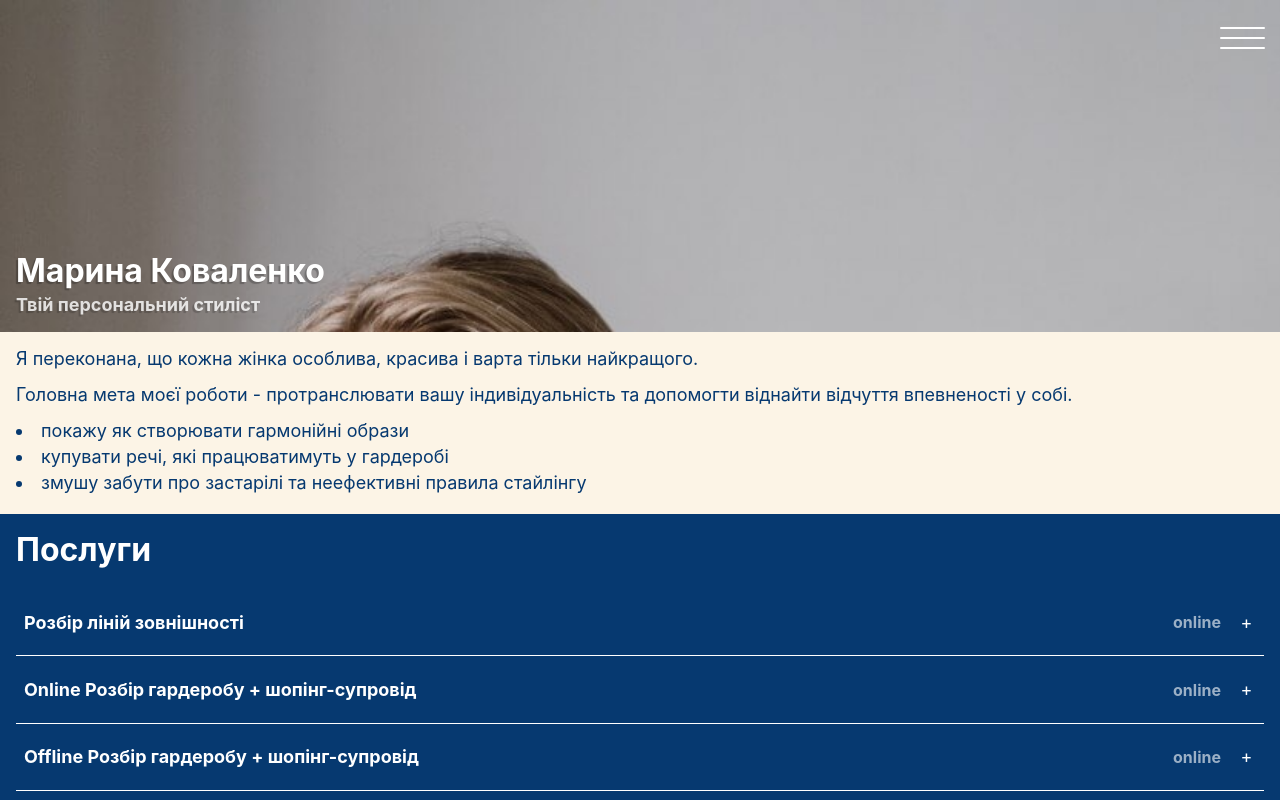
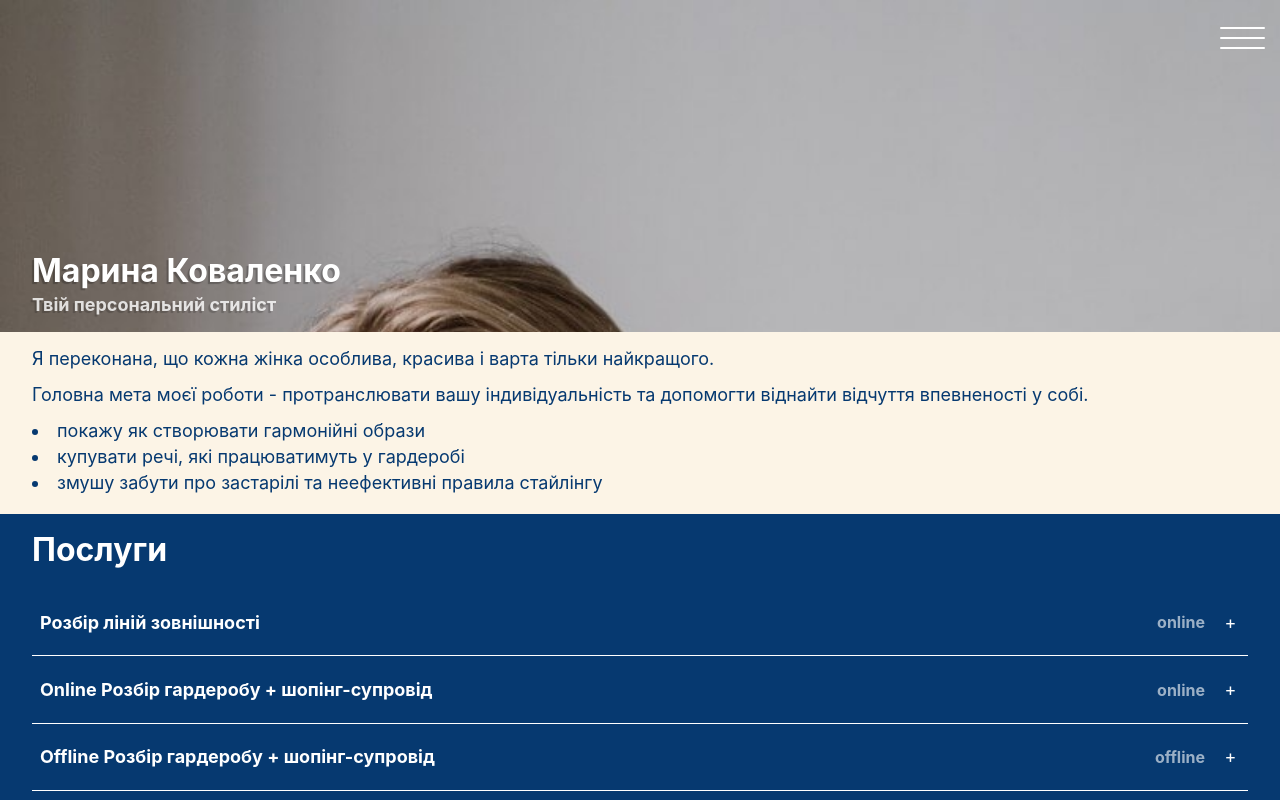
Before and after one commit to Andrew-Kovalenko/amatorka-mody, a React (Create React App) app: page / in a window 1280 px wide. Built offline with nearby package versions, Linux system fonts and the light colour scheme; the HTML template or start-up script is replaced by a standard one.

Commit message:
Make navigation in navbar alive

```diff
--- a/src/components/header/Header.tsx
+++ b/src/components/header/Header.tsx
@@ -1,8 +1,12 @@
 import './styles.css'
+import { NavBarContext } from '../root/NavBarContext';
+import { useContext } from 'react';
 
 export const Header: React.FC = () => {
+    const navBarContext = useContext(NavBarContext);
+
     return (
-        <header className="header-container">
+        <header className="header-container" ref={navBarContext && navBarContext.mainRef}>
             <h3 className="title">Марина Коваленко</h3>
             <h5 className="sub-title">Твій персональний стиліст</h5>
         </header>
--- a/src/components/header/styles.css
+++ b/src/components/header/styles.css
@@ -8,7 +8,7 @@
 
     flex-direction: column;
     justify-content: end;
-    padding: 1rem;
+    padding: 1rem 2rem;
 }
 
 
--- a/src/components/intro/Intro.tsx
+++ b/src/components/intro/Intro.tsx
@@ -1,6 +1,6 @@
-import {IntroList, IntroText, IntroWrapper} from "./styles";
+import { IntroList, IntroText, IntroWrapper } from './styles';
 
-export const Intro: React.FC = () => (
+export const Intro: React.FC = () =>  (
     <IntroWrapper>
         <IntroText>
             Я переконана, що кожна жінка особлива, красива і варта тільки найкращого.
@@ -14,4 +14,4 @@ export const Intro: React.FC = () => (
             <li>змушу забути про застарілі та неефективні правила стайлінгу</li>
         </IntroList>
     </IntroWrapper>
-)
+);
--- a/src/components/intro/styles.ts
+++ b/src/components/intro/styles.ts
@@ -2,7 +2,7 @@ import styled from 'styled-components';
 
 export const IntroWrapper = styled.div`
     background-color: #fcf4e6;
-    padding: 1rem;
+    padding: 1rem 2rem;
     color: #063970;
     font-size: 18px;
 `
--- a/src/components/navigation/Navigation.tsx
+++ b/src/components/navigation/Navigation.tsx
@@ -1,6 +1,6 @@
-import {useCallback, useState} from "react";
-import {NavigationButton} from "./button/NavigationButton";
-import {NavBar} from "./nav-bar/NavBar";
+import { useCallback, useState } from 'react';
+import { NavigationButton } from './button/NavigationButton';
+import { NavBar } from './nav-bar/NavBar';
 
 export const Navigation = () => {
     const [isNavBarOpen, setIsNavBarOpen]  = useState(false)
--- a/src/components/navigation/nav-bar/NavBar.tsx
+++ b/src/components/navigation/nav-bar/NavBar.tsx
@@ -1,4 +1,6 @@
 import {NavBarContent, NavBarItem, NavBarOverlay, NavBarWrapper} from "./styles";
+import { NavBarContext } from '../../root/NavBarContext';
+import { useContext } from "react";
 
 interface IPropsNavBar {
     isNavBarOpen: boolean,
@@ -8,22 +10,38 @@ interface IPropsNavBar {
 export const NavBar: React.FC<IPropsNavBar> = ({
    isNavBarOpen,
    toggleNavBar,
-}) => (
+}) => {
+    const navBarContext = useContext(NavBarContext);
+
+    if (!navBarContext) {
+        return (
             <NavBarWrapper isNavBarOpen={isNavBarOpen}>
-        <NavBarOverlay onClick={toggleNavBar} />
-        <NavBarContent >
-            <NavBarItem>
-                Про мене
+                Cannot found nav context
+            </NavBarWrapper>
+        )
+    }
+
+    const onItemClick = (ref: React.RefObject<HTMLDivElement>) => {
+        if (ref.current) {
+            ref.current.scrollIntoView({behavior: 'smooth'})
+            toggleNavBar()
+        }
+    }
+
+    return (
+        <NavBarWrapper isNavBarOpen={isNavBarOpen}>
+            <NavBarOverlay onClick={toggleNavBar}/>
+            <NavBarContent>
+                <NavBarItem onClick={() => onItemClick(navBarContext.mainRef)}>
+                    Головна
                 </NavBarItem>
-            <NavBarItem>
+                <NavBarItem onClick={() => onItemClick(navBarContext.servicesRef)}>
                     Послуги
                 </NavBarItem>
-            <NavBarItem>
-                Відгуки
-            </NavBarItem>
-            <NavBarItem>
+                <NavBarItem onClick={() => onItemClick(navBarContext.contactsRef)}>
                     Контакти
                 </NavBarItem>
             </NavBarContent>
         </NavBarWrapper>
-)
+    );
+}
--- a/src/components/navigation/nav-bar/styles.ts
+++ b/src/components/navigation/nav-bar/styles.ts
@@ -40,4 +40,6 @@ export const NavBarItem = styled.div`
     padding: 0 25%;
     font-size: 20px;
     color: white;
+    cursor: pointer;
+;
 `
--- /dev/null
+++ b/src/components/root/NavBarContext.ts
@@ -0,0 +1,9 @@
+import React from "react";
+
+export interface INavBarContext {
+    mainRef: React.RefObject<HTMLDivElement>,
+    servicesRef: React.RefObject<HTMLDivElement>,
+    contactsRef: React.RefObject<HTMLDivElement>,
+}
+
+export const NavBarContext = React.createContext<INavBarContext | null>(null)
--- a/src/components/root/RootComponent.tsx
+++ b/src/components/root/RootComponent.tsx
@@ -2,12 +2,24 @@ import {Header} from "../header/Header";
 import {Navigation} from "../navigation/Navigation";
 import {Intro} from "../intro/Intro";
 import {Services} from "../services/Services";
+import { INavBarContext, NavBarContext } from './NavBarContext';
+import { useRef } from "react";
 
-export const RootComponent: React.FC = () => (
-    <div>
-        <Header />
-        <Navigation />
-        <Intro />
-        <Services />
-    </div>
-)
+export const RootComponent: React.FC = () => {
+    const initialNavBarContext: INavBarContext = {
+        mainRef: useRef(null),
+        servicesRef: useRef(null),
+        contactsRef: useRef(null),
+    }
+
+    return (
+        <NavBarContext.Provider value={initialNavBarContext}>
+            <div>
+                <Header/>
+                <Navigation/>
+                <Intro/>
+                <Services/>
+            </div>
+        </NavBarContext.Provider>
+    );
+}
--- a/src/components/services/Services.tsx
+++ b/src/components/services/Services.tsx
@@ -1,11 +1,13 @@
 import * as React from 'react';
-import { useCallback, useState } from 'react';
+import { useCallback, useContext, useState } from 'react';
 import { ServicesAccordion, ServicesAccordionHeader, ServicesAccordionHeaderArrow, ServicesAccordionHeaderTitle, ServicesAccordionHeaderTitleFormat, ServicesAccordionItem, ServicesAccordionItemContent, ServicesAccordionItemListSummary, ServicesAccordionItemListTitle, ServicesAccordionItemSummary, ServicesTitle, ServicesWrapper } from './styles';
 import { servicesList } from './servicesList';
 import { ServiceType } from './types';
+import { NavBarContext } from '../root/NavBarContext';
 
 export const Services: React.FC = () => {
     const [activeTab, setActiveTab] = useState<ServiceType | null>(null)
+    const navBarContext = useContext(NavBarContext);
 
     const toggleTab = useCallback((tab: ServiceType) => {
         if (activeTab === tab) {
@@ -18,7 +20,7 @@ export const Services: React.FC = () => {
     }, [activeTab])
 
     return (
-        <ServicesWrapper>
+        <ServicesWrapper ref={navBarContext && navBarContext.servicesRef}>
             <ServicesTitle>
                 Послуги
             </ServicesTitle>
--- a/src/components/services/servicesList.ts
+++ b/src/components/services/servicesList.ts
@@ -91,7 +91,7 @@ export const servicesList: IService[] = [
         notes: '3/4 години. Кожна наступна година додатково оплачується.',
         details: {
             price: '150 доларів',
-            format: 'online',
+            format: 'offline',
             ETA: ' 7-10 робочих днів з моменту надсилання фото та заповнення анкети.',
             lists: [
                 {
--- a/src/components/services/styles.ts
+++ b/src/components/services/styles.ts
@@ -4,7 +4,7 @@ import styled from 'styled-components';
 export const ServicesWrapper = styled.div`
     display: flex;
     flex-direction: column;
-    padding: 1rem;
+    padding: 1rem 2rem;
     background-color: #063970;
     color: white;
 `
```
Also changed, not shown: 1 other file (tests, documents, lock files or other folders). Lines whose indentation alone changed are shown as unchanged.
